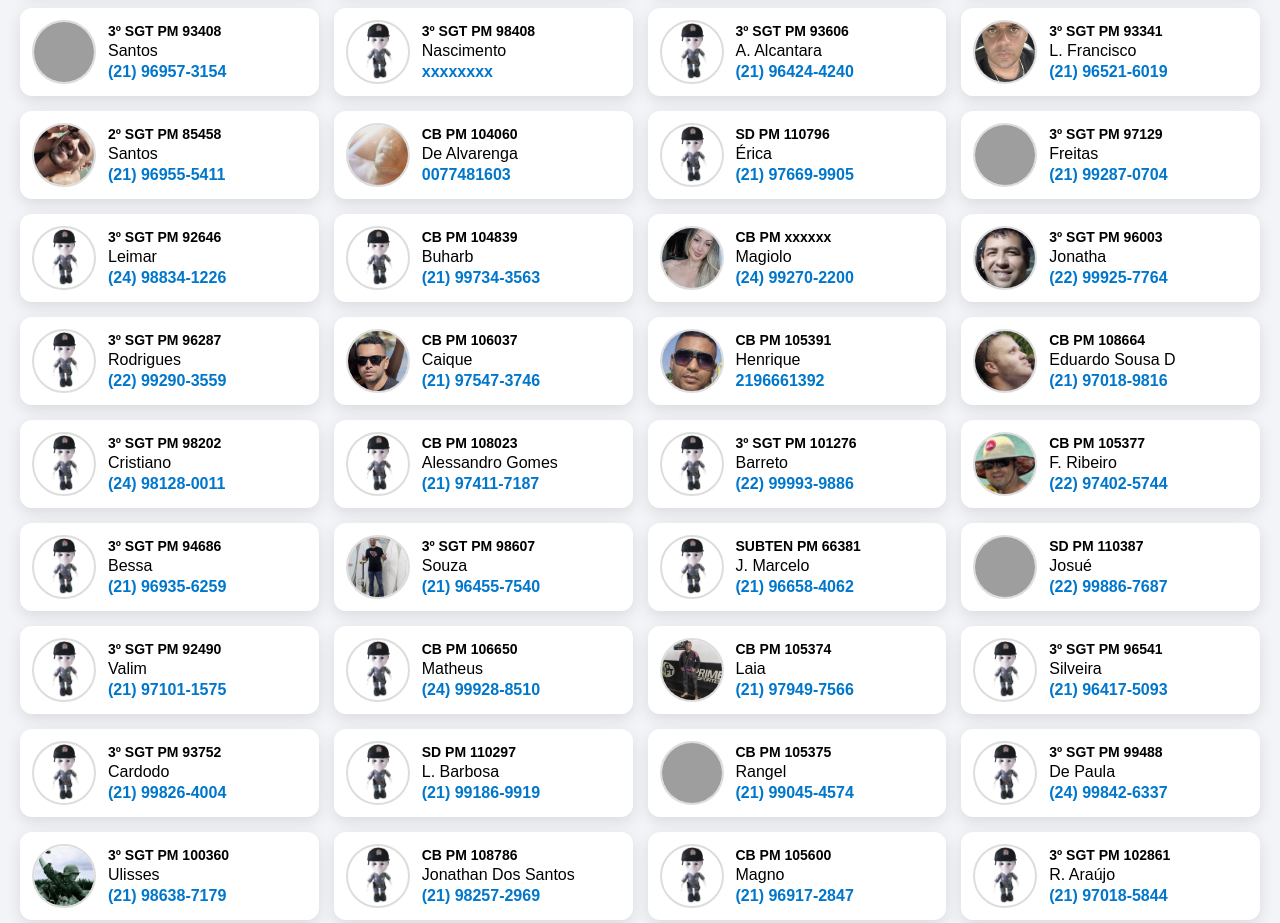
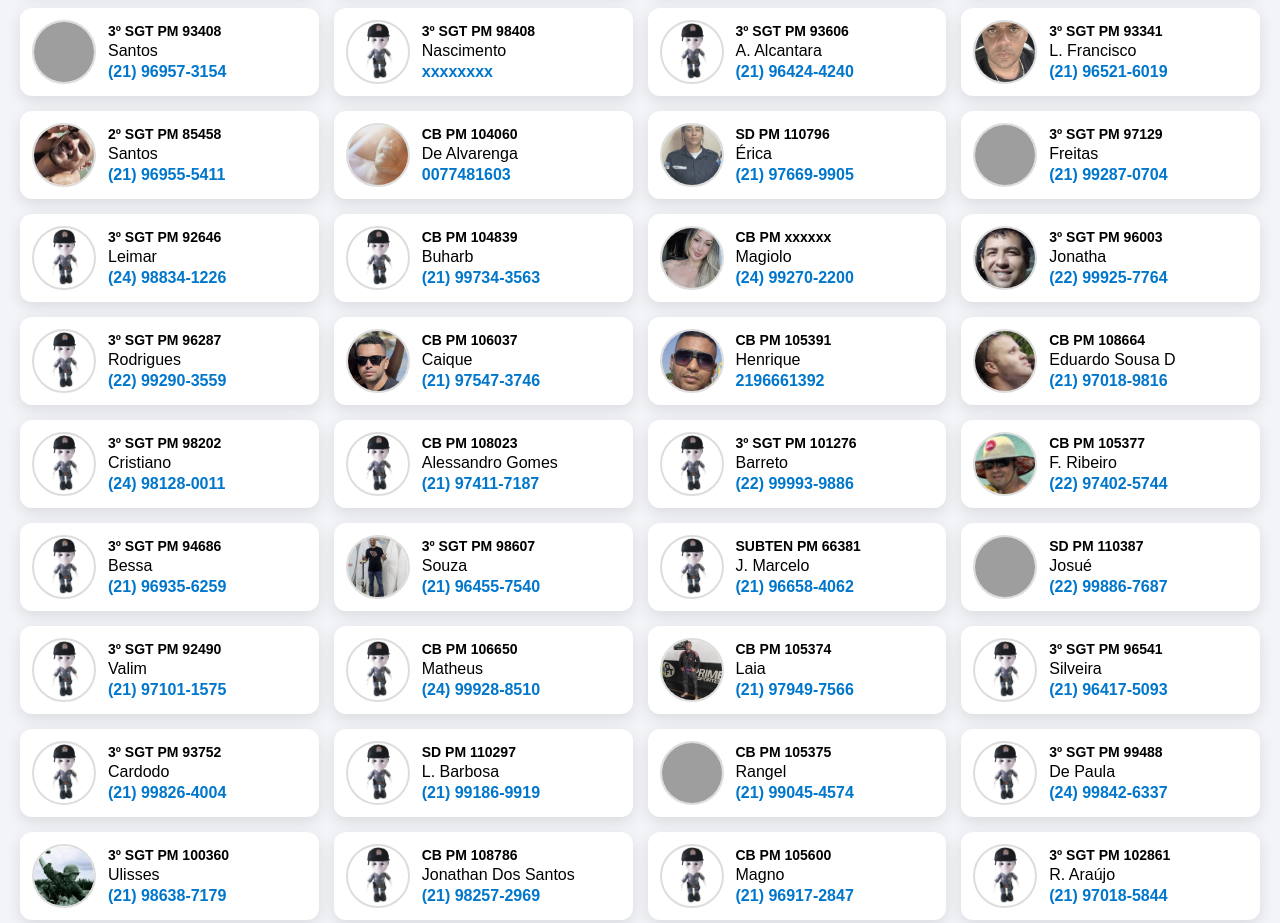
Before and after one commit to Vip-Shield/busca_de_ppmm, a plain HTML site: page index.html in a window 1280 px wide. Shown: the part 980-1903 px from the top of the page. Drawn offline with Linux system fonts and the light colour scheme; grey boxes are pictures that could not be loaded.

Commit message:
Update index.html

```diff
--- a/index.html
+++ b/index.html
@@ -402,7 +402,7 @@ const policiais = [
     posto: "SD",
     matricula: "110796",
     telefone: "21976699905",
-    foto: "img/boneco_policial.png"
+    foto: "img/erica.png"
   },
 {
     nome: "Freitas",
```
